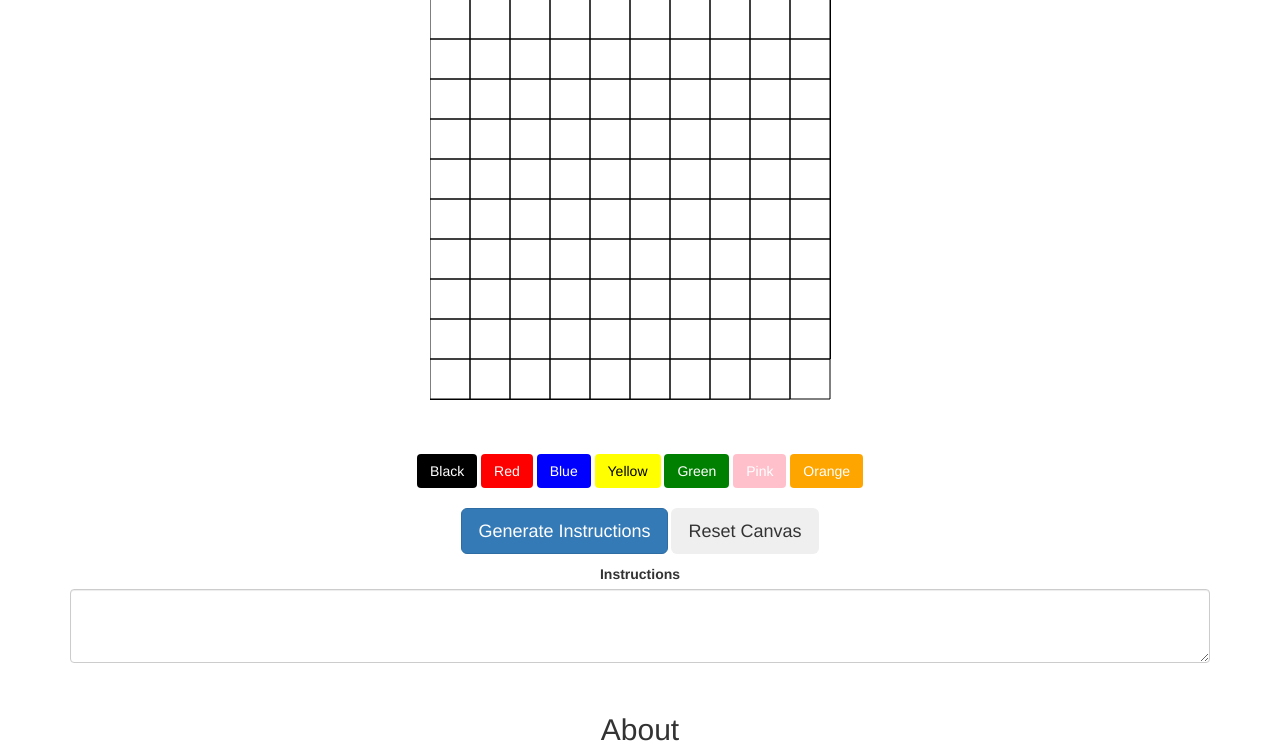
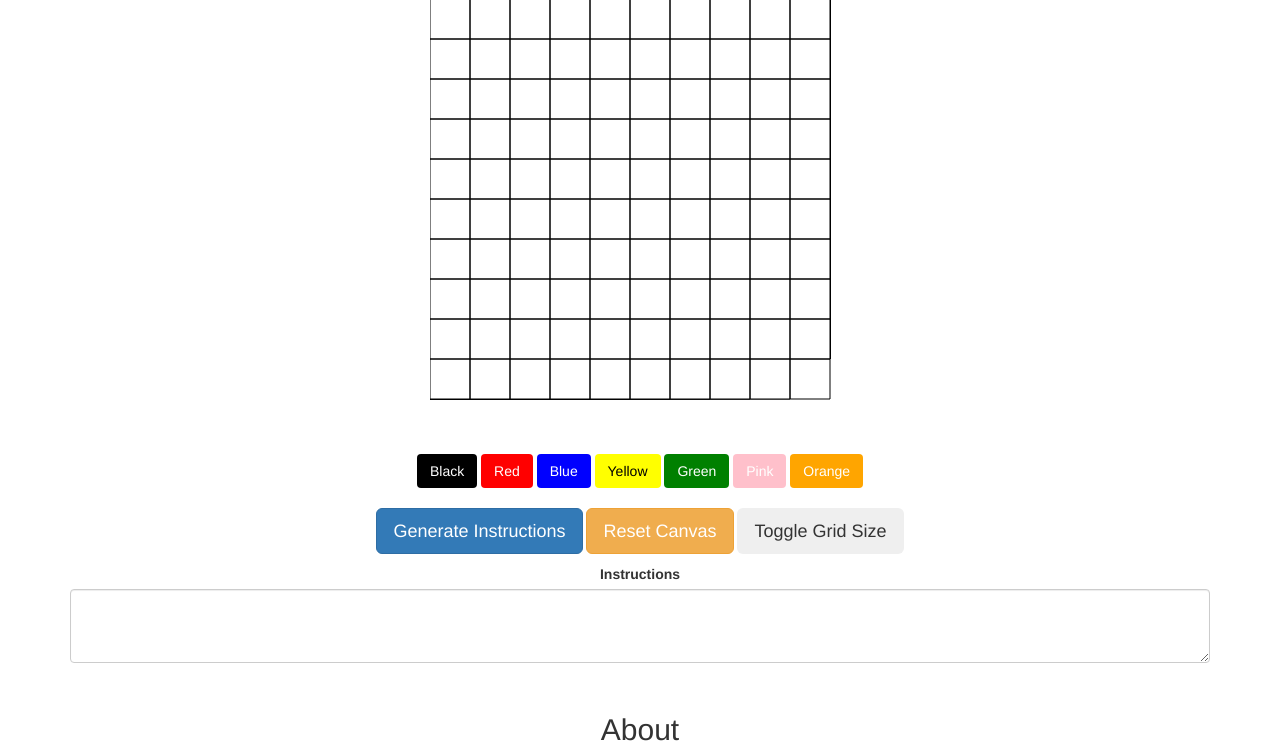
Before and after one commit to ICRAR/CosmosComputing, a Flask app: page / in a window 1280 px wide. Shown: the part 161-914 px from the top of the page. Run offline with Flask 2, Linux system fonts and the light colour scheme; some libraries are stand-ins or nearby versions.

Commit message:
toggle grid size

```diff
--- a/static/js/canvas.js
+++ b/static/js/canvas.js
@@ -8,8 +8,8 @@ var bh = 400;
 var size = 40;
 var boxes = bw/size;
 var p = 10;
-var cw = bw + (p*2) + 1;
-var ch = bh + (p*2) + 1;
+// var cw = bw + (p*2) + 1;
+// var ch = bh + (p*2) + 1;
 var current_colour = "black"
 
 
@@ -42,9 +42,15 @@ for (var y = 0; y < h; ++y) {
 }
 
 drawBoard();
+
+
+
+
 /********* COLOUR SETUP ************/
 var colourMap= new Map();
 var current_colour = 'black'
+
+
 $("#chooseBlackColour").click(function chooseBlack(){
     current_colour = 'black';
     console.log('Black chosen');
@@ -166,8 +172,35 @@ function drawing(element){
                 //drawBoard();
                 console.log(coordinateMap);
             }
+}
 
-}
+$("#grid").click(function changeGrid(){
+    context.clearRect(0, 0, bw, bh);
+
+    if(size == 25){
+        size = 40;
+    }
+    else{
+        size = 25;
+    }
+
+    boxes = bw/size;
+    drawBoard();
+    h = bh/size;
+    w = bw/size;
+
+    state = new Array(h);
+    for (var y = 0; y < h; ++y) {
+    state[y] = new Array(w);
+    }
+    $("#instructions").val('');
+    coordinateArray=[];
+    coordinateMap.clear();
+
+
+console.log('Change grid size');
+});
+
 /************* GENERATING INSTRUCTIONS ************/
 
 function shuffle(array) {
--- a/templates/index.html
+++ b/templates/index.html
@@ -91,7 +91,11 @@
                     </div>
                     <div class="buttons">
                         <button type="button" class="btn btn-primary btn-lg" id="coordinates" type="button" >Generate Instructions</button>
-                        <button type="button" class="btn btn-secondary btn-lg" id="reset" type="button">Reset Canvas</button>
+                        <button type="button" class="btn btn-warning btn-lg" id="reset" type="button">Reset Canvas</button>
+                        <button type="button" class="btn btn-secondary btn-lg" id="grid" type="button">Toggle Grid Size</button>
+
+
+
                     </div>
                     <div class = "text-form">
                         <label for="instructions">Instructions</label>
```
